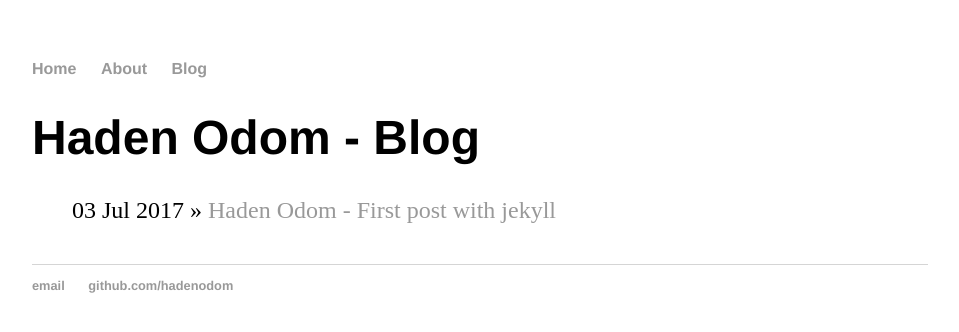
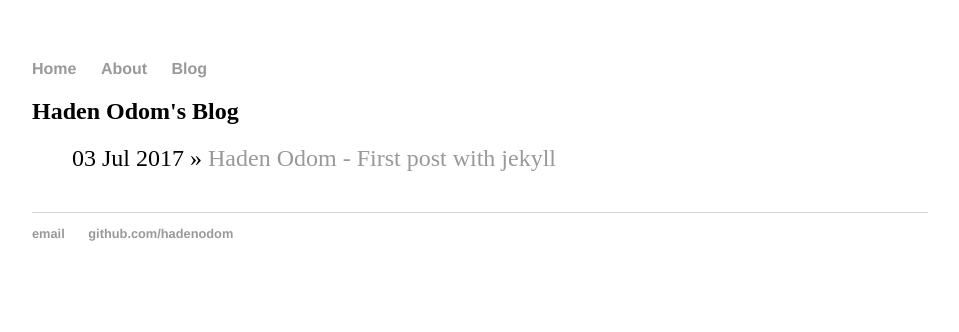
Before and after one commit to hadenodom/hadenodom.github.io, a Jekyll site: the page built from blog/index.html, in a window 1280 px wide. Shown: the top 332 px of the page, without its empty margins (160-1119 px from the left). Built offline with Jekyll 4.4.1, drawn with Linux system fonts in a browser that asks for light colours.

Commit message:
Update index.html

```diff
--- a/blog/index.html
+++ b/blog/index.html
@@ -1,8 +1,8 @@
 ---
 layout: default
-title: Haden Odom - Blog
+title: Haden Odom's Blog
 ---
-	<h1>{{ page.title }}</h1>
+	<h2>{{ page.title }}</h2>
 	<ul class="posts">
 
 	  {% for post in site.posts %}
```
